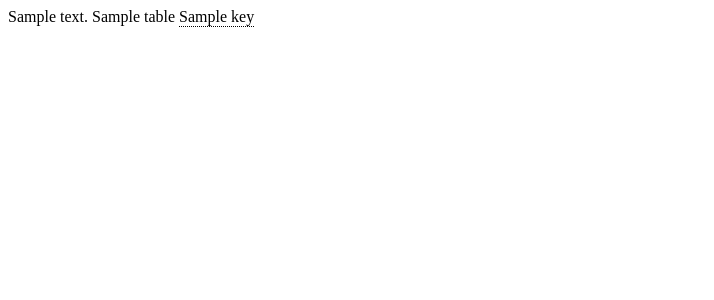
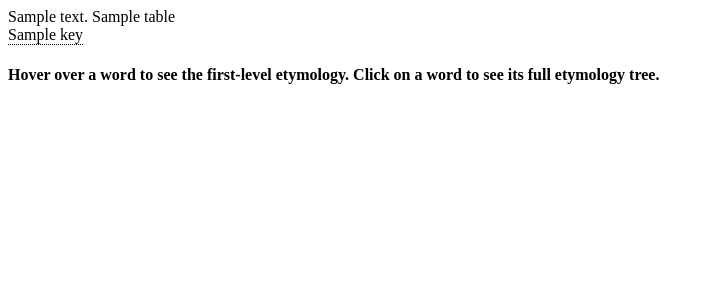
Before and after one commit to RedYellow/etymology_viewer, a Flask app: template templates/output.html in a window 1280 px wide. Shown: the top 300 px of the page, without its empty margins (0-714 px from the left). Run offline with Flask 2, Linux system fonts and the light colour scheme; the template is opened without the code that fills it: most values are stand-ins (such as "Sample title", 1, 10 or a date in 2020); some libraries are stand-ins or nearby versions.

Commit message:
a few new changes, some random files for other things

```diff
--- a/app.py
+++ b/app.py
@@ -6,11 +6,15 @@ Created on Tue Jun 23 18:03:46 2020
 @author: Nic
 """
 
-from flask import Flask, render_template_string, render_template, request
+from flask import Flask, render_template, request
 
 import sqlite3
 import pandas as pd
 import ety
+import re
+from nltk import pos_tag
+from nltk.stem import WordNetLemmatizer
+from nltk.corpus import wordnet
 
 app = Flask(__name__)
 
@@ -22,7 +26,11 @@ def my_form():
 @app.route('/', methods=['POST'])
 def my_form_post():
     text = request.form["text"]
-    table, ety_list = parse_text(text)
+
+#    table, ety_list = parse_text(text)
+#    return render_template("output.html", tables=[table], ety_list=ety_list, click_func = click_func)
+
+    table, ety_list = parse_text2(text)
     return render_template("output.html", tables=[table], ety_list=ety_list, click_func = click_func)
 
 @app.route('/#', methods=['POST'])
@@ -35,7 +43,7 @@ def click_func(string):
 
 
 def parse_text(text):
-    path = "ety-db.db"
+    path = "/Users/Nic/Documents/Python Projects/Etymology_viewer/ety-db.db"
     conn = sqlite3.connect(path)
     cur = conn.cursor()
 
@@ -44,20 +52,19 @@ def parse_text(text):
     #TODO: clean the words (remove special characters and such)
     #TODO: do some stemming
 
-#    code_dict = pd.read_csv("my_code_dict.csv")
     codes = []
     ety_list = []
     for word in words:
-        ety = (cur.execute("SELECT target,target_ety, target_ety_name \
+        etym = (cur.execute("SELECT target,target_ety, target_ety_name \
                           FROM eng_only \
                           WHERE word=?",(word,)).fetchall())
         #TODO: recursive query
-        if len(ety) > 0:
-            ety_list.append((word, ety))
-            codes += [item[2] for item in ety]
+        if len(etym) > 0:
+            ety_list.append((word, etym))
+            codes += [item[2] for item in etym]
         else:
-            codes += ["other"]
-            ety_list.append((word, "other"))
+            codes += ["other / unknown"]
+            ety_list.append((word, "other / unknown"))
     codes_series = pd.Series(codes, name="count")
     counts = codes_series.value_counts().to_frame()
     sum_count = counts["count"].sum()
@@ -65,16 +72,71 @@ def parse_text(text):
     counts["percent"] = counts["count"].apply(lambda x: round((x/sum_count)*100, 1))
     return counts.to_html(), dict_to_annotations(ety_list)
 
+def parse_text2(text, stem=True):
+    """This is much faster than parse_text, or at least it was until I added all the NLP stuff"""
+
+    words = re.split("[-/–_\| ]", text)
+
+    #TODO: do some stemming
+
+    ety_list = []
+    codes = []
+    for word in words:
+        lemma = word
+        etym = ety.origins(word)
+        if len(etym) == 0:
+            etym = ety.origins(re.sub("[^A-Za-z']", "", word))
+        if len(etym) == 0:
+            etym = ety.origins(word.lower())
+        if len(etym) == 0:
+            etym = ety.origins(re.sub("[^A-Za-z']", "", word).lower())
+        if stem and len(etym) == 0:
+            cleaned_word = re.sub("[^A-Za-z']", "", word).lower().strip()
+            if len(cleaned_word) > 0:
+                word_lemma = lemmatize_word(cleaned_word)
+                lemma = word_lemma
+                etym = ety.origins(word_lemma)
+        if len(etym) == 0:
+            ety_list.append((word, lemma, "other / unknown"))
+            codes.append("other / unknown")
+        else:
+            items = [i._word+": "+i._language.name for i in etym]
+            ety_list.append((word, lemma, ", ".join(items)))
+            codes += [i._language.name for i in etym]
+    codes_series = pd.Series(codes, name="count")
+    counts = codes_series.value_counts().to_frame()
+    sum_count = counts["count"].sum()
+    counts = codes_series.value_counts().to_frame()
+    counts["percent"] = counts["count"].apply(lambda x: round((x/sum_count)*100, 1))
+    return counts.to_html(), ety_list
+
+def lemmatize_word(word):
+    print("THIS IS THE WORD: '", word, "'", len(word))
+    lemmatizer = WordNetLemmatizer()
+    pos = pos_tag([word])[0]
+    return lemmatizer.lemmatize(pos[0], get_wordnet_pos(pos[1]))
+
+def get_wordnet_pos(treebank_tag):
+
+    if treebank_tag.startswith('J'):
+        return wordnet.ADJ
+    elif treebank_tag.startswith('V'):
+        return wordnet.VERB
+    elif treebank_tag.startswith('R'):
+        return wordnet.ADV
+    else:
+        return wordnet.NOUN
+
 def dict_to_annotations(ety_list):
     #TODO: sort the elements (put prefixes first, suffixes last), or maybe suffixes and prefixes last
     newlist = []
-    for word, ety in ety_list:
-        if ety != "other":
-            items = [": ".join((i[0], i[2])) for i in ety]
+    for word, etym in ety_list:
+        if etym != "other / unknown":
+            items = [": ".join((i[0], i[2])) for i in etym]
             new_ety = ", ".join(items)
             newlist.append((word, new_ety))
         else:
-            newlist.append((word, ety))
+            newlist.append((word, etym))
     return newlist
 
 
--- a/templates/output.html
+++ b/templates/output.html
@@ -26,7 +26,9 @@
             {{ table|safe }}
         {% endfor %}
 
-        {% for key, value in ety_list %}
+    <br>
+
+        {% for key, lemma, value in ety_list %}
             {% if value != 'other' %}
                 <span class="tooltip" onclick="javascript:showDiv('{{key}}');"> {{key}} <span class="tooltiptext">{{value}}</span></span>
             {% else %}
@@ -35,11 +37,10 @@
         {% endfor %}
 
     </body>
-    <br>
-    <br>
-    {% for key, value in ety_list %}
+    <h4> Hover over a word to see the first-level etymology. Click on a word to see its full etymology tree. </h2>
+    {% for key, lemma, value in ety_list %}
             {% if value != 'other' %}
-                <span style="white-space: pre-wrap; display: none; padding: 1px; line-height: .1;" id='{{key}}' >{{click_func(key)}}<br></br></span>
+                <span style="white-space: pre-wrap; display: none; padding: 1px; line-height: .1;" id='{{key}}' >{{click_func(lemma)}}<br></br></span>
 
             {% endif %}
         {% endfor %}
```
Also changed, not shown: tesy.py (deleted, +0 -16 lines), .spyproject/config/codestyle.ini (added), .spyproject/config/defaults/defaults-codestyle-0.2.0.ini (added), .spyproject/config/defaults/defaults-encoding-0.2.0.ini (added), .spyproject/config/defaults/defaults-vcs-0.2.0.ini (added), .spyproject/config/defaults/defaults-workspace-0.2.0.ini (added), .spyproject/config/encoding.ini (added), .spyproject/config/vcs.ini (added), .spyproject/config/workspace.ini (added), 2 other files.
